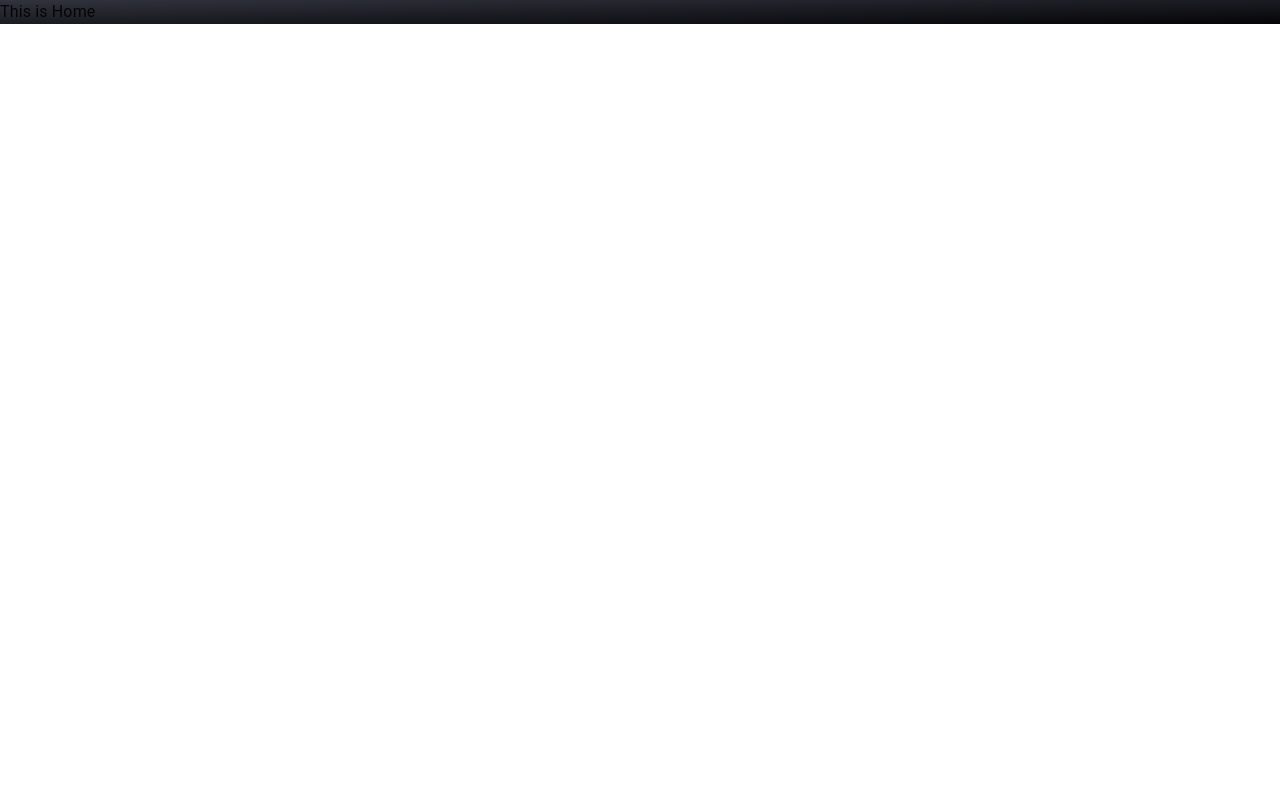
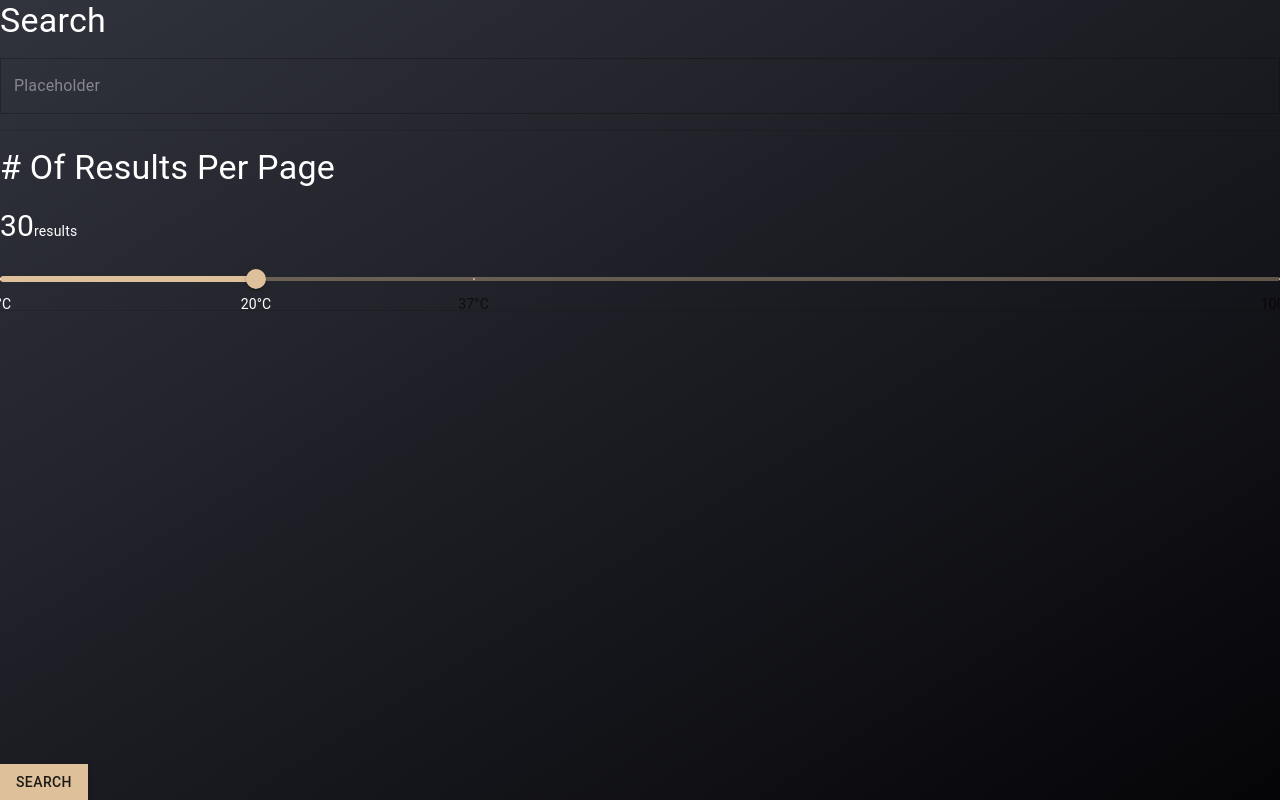
Before and after one commit to AlphonHung/aha_recruit_exam, a React app: page / in a window 1280 px wide. Built offline with nearby package versions, Linux system fonts and the light colour scheme.

Commit message:
Add home page elements

```diff
--- a/src/App.tsx
+++ b/src/App.tsx
@@ -2,6 +2,7 @@ import React from 'react';
 import { BrowserRouter } from 'react-router-dom';
 import { ThemeProvider } from '@mui/material/styles';
 import { CssBaseline } from '@mui/material';
+import Box from '@mui/material/Box';
 import theme from './styles/theme';
 import MainRoute from './routers/MainRoute';
 
@@ -9,11 +10,11 @@ import MainRoute from './routers/MainRoute';
 const App = () => (
     <ThemeProvider theme={theme}>
         <CssBaseline />
-        <div style={{ position: 'relative', flex: 1, background: theme.custom.backgroundLinear, overflowY: 'scroll' }}>
+        <Box height={1} sx={{ position: 'relative', background: theme.custom.backgroundLinear, overflowY: 'scroll' }}>
             <BrowserRouter>
                 <MainRoute />
             </BrowserRouter>
-        </div>
+        </Box>
     </ThemeProvider>
 )
 
--- a/src/routers/MainRoute.tsx
+++ b/src/routers/MainRoute.tsx
@@ -1,11 +1,16 @@
 import React from 'react';
 import { Switch, Route, withRouter } from 'react-router-dom';
+import Box from '@mui/material/Box';
 import { Home } from '../views/Home';
 
 /** 最上層的router，統合所有路由 */
 const MainRoute = () => (
     <Switch>
-        <Route exact path="/" component={withRouter(Home)} />
+        <Box height={1}>
+            {/** todo: nav bar */}
+            <Route exact path="/" component={withRouter(Home)} />
+            {/** todo: followers */}
+        </Box>
     </Switch>
 );
 
--- a/src/styles/theme.ts
+++ b/src/styles/theme.ts
@@ -29,9 +29,9 @@ const theme = createTheme({
         secondary: {
             main: '#ff0057',
         },
-        // text: {
-        //     primary: '#ffffff',
-        // },
+        text: {
+            primary: '#ffffff',
+        },
         contrastThreshold: 3,
         tonalOffset: 0.2,
     },
--- a/src/views/Home.tsx
+++ b/src/views/Home.tsx
@@ -1,7 +1,55 @@
 import React from 'react';
+import Box from '@mui/material/Box';
+import Stack from '@mui/material/Stack';
+import Typography from '@mui/material/Typography';
+import TextField from '@mui/material/TextField';
+import Divider from '@mui/material/Divider';
+import Slider from '@mui/material/Slider';
+import Button from '@mui/material/Button';
+
+const sliderMarks = [
+    {
+        value: 0,
+        label: '0°C',
+    },
+    {
+        value: 20,
+        label: '20°C',
+    },
+    {
+        value: 37,
+        label: '37°C',
+    },
+    {
+        value: 100,
+        label: '100°C',
+    },
+];
 
 export const Home = () => (
-    <div>
-        This is Home
-    </div>
+    <Box height={1}>
+        <Stack height={1} flex={1} spacing={2}>
+            <Typography variant="h4" component="h4">Search</Typography>
+            <TextField
+                hiddenLabel
+                placeholder="Placeholder"
+            />
+            <Divider />
+            <Typography variant="h4" component="h4"># Of Results Per Page</Typography>
+            <Typography variant="body2" component="div">
+                <span style={{ fontSize: 30 }}>30</span>
+                results
+            </Typography>
+            <Slider
+                defaultValue={20}
+                step={null}
+                valueLabelDisplay="auto"
+                marks={sliderMarks}
+            />
+            <Divider />
+            <Box flex={1} display={'flex'} justifyContent={"flex-start"} alignItems={"flex-end"}>
+                <Button variant="contained">SEARCH</Button>
+            </Box>
+        </Stack>
+    </Box>
 )
```
